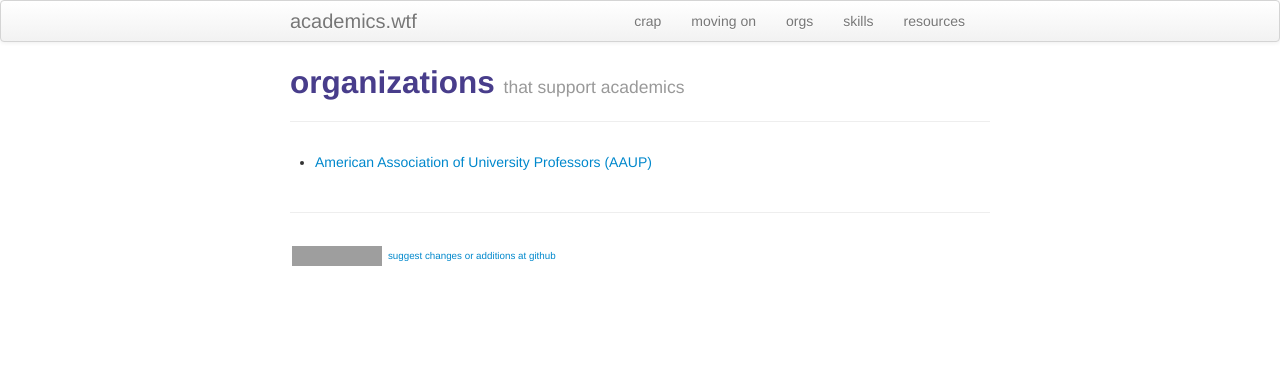
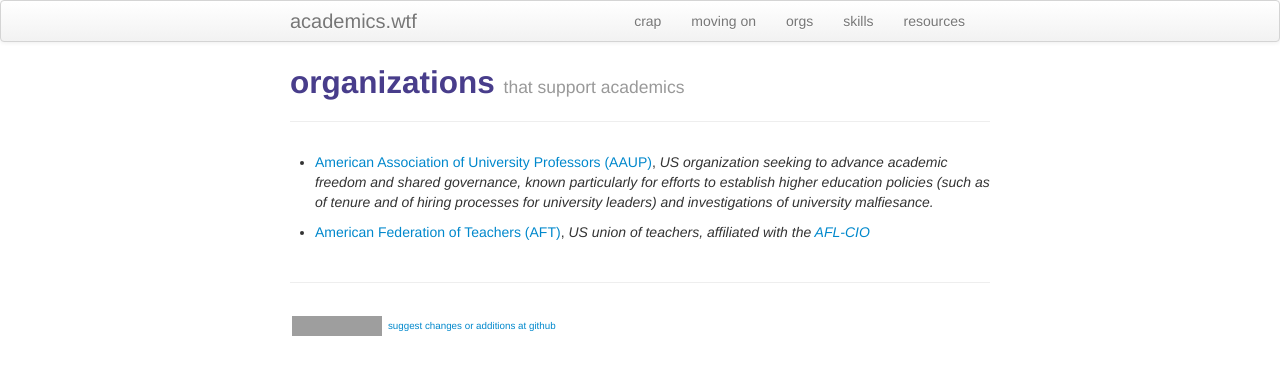
Before and after one commit to kbroman/academics.wtf, a Jekyll site: the page built from orgs.md, in a window 1280 px wide. Shown: the top 375 px of the page. Built offline with Jekyll 4.4.1, drawn with Linux system fonts in a browser that asks for light colours; grey boxes are pictures that could not be loaded.

Commit message:
orgs.md: add AFT + descriptions of orgs

```diff
--- a/orgs.md
+++ b/orgs.md
@@ -5,4 +5,12 @@ tagline: that support academics
 description: organizations that support academics
 ---
 
-- [American Association of University Professors (AAUP)](https://www.aaup.org/)
+- [American Association of University Professors (AAUP)](https://www.aaup.org/),
+  _US organization seeking to advance academic freedom and shared
+  governance, known particularly for efforts to establish higher
+  education policies (such as of tenure and of hiring processes for
+  university leaders) and investigations of university malfiesance._
+
+- [American Federation of Teachers (AFT)](https://www.aft.org),
+  _US union of teachers, affiliated with the
+  [AFL-CIO](https://aflcio.org)_
```
